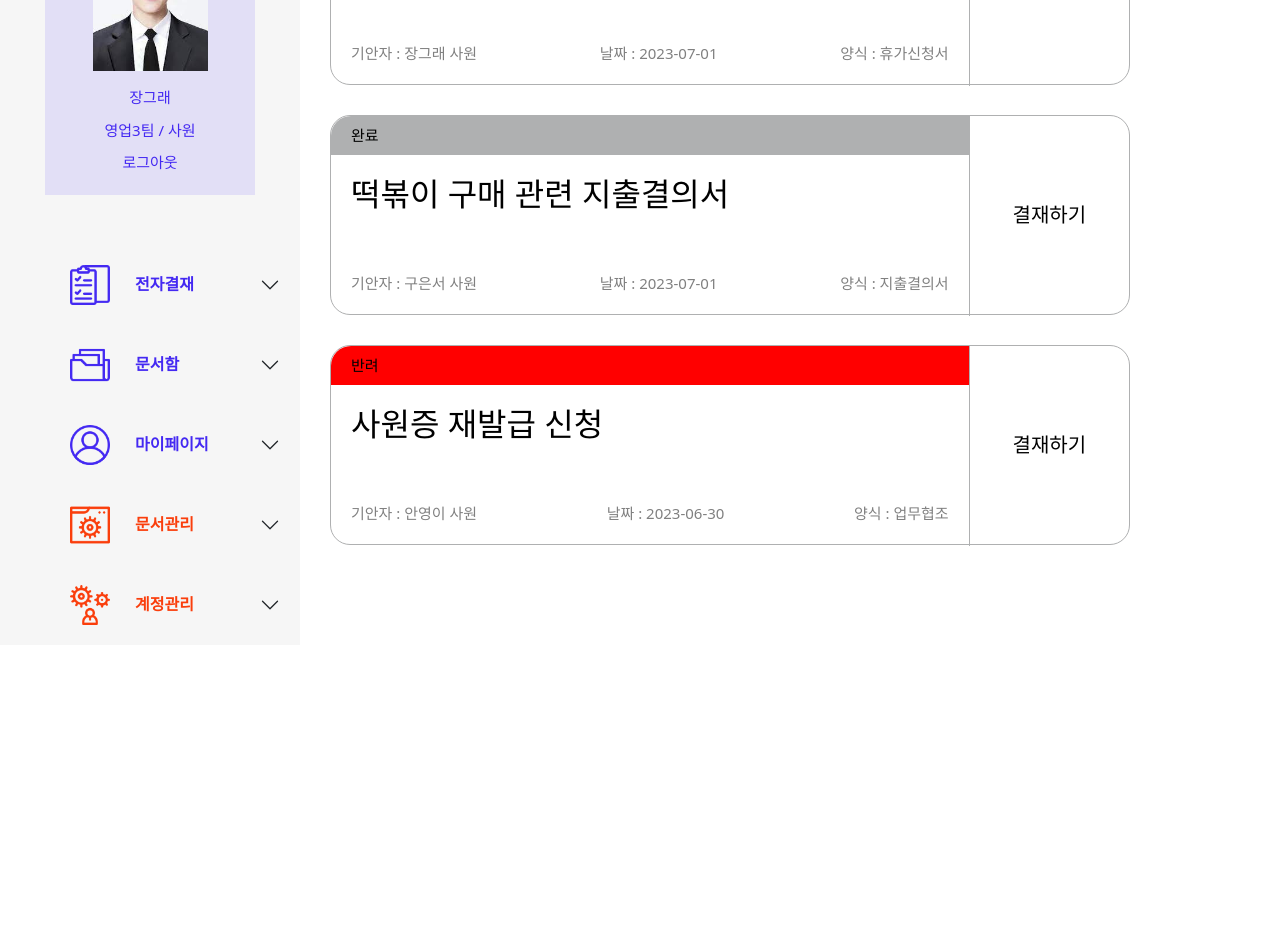
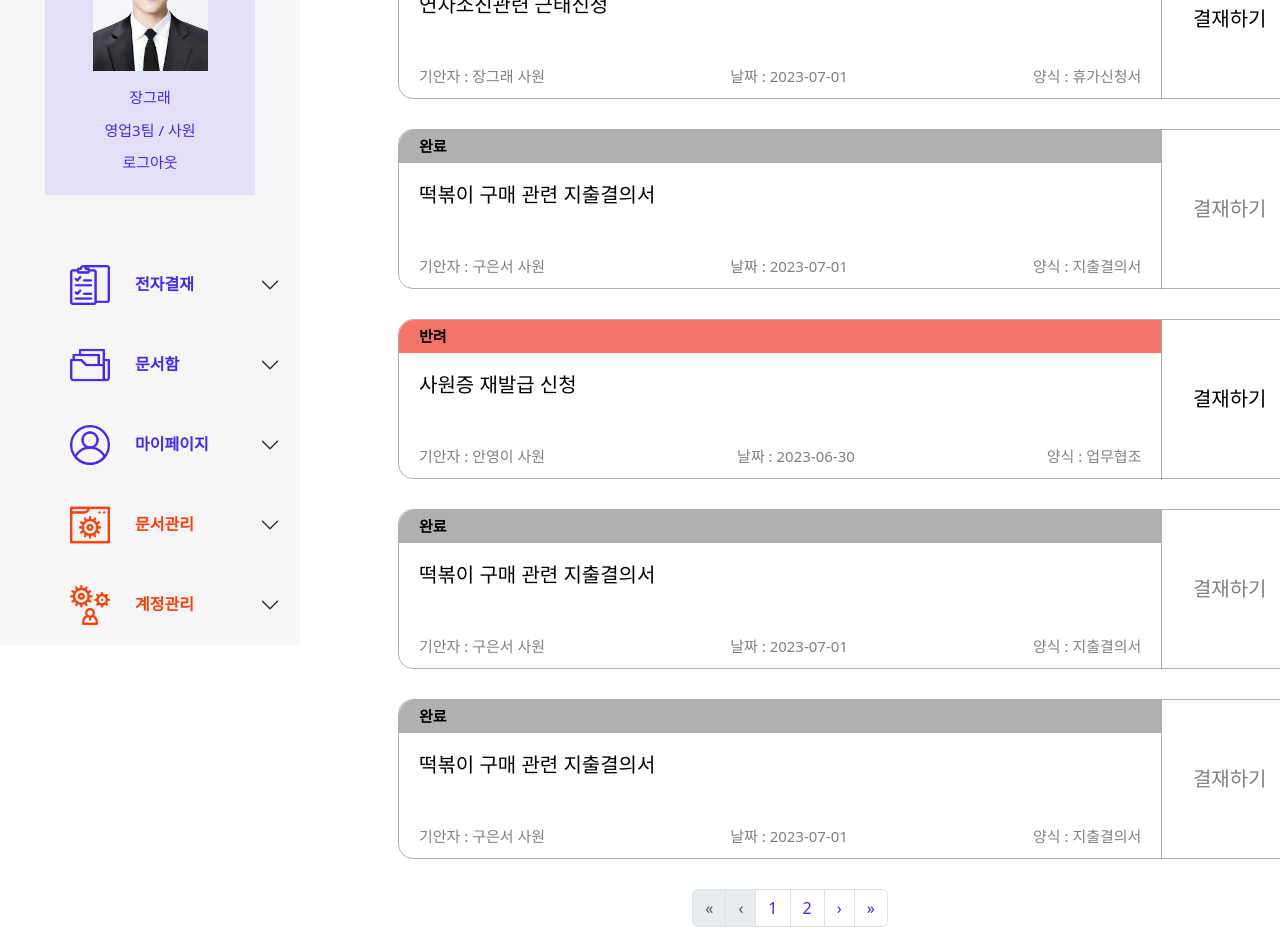
Before and after one commit to silverwest-k/GroupWare, a React (Create React App) app: page /page/receivedocument in a window 1280 px wide. Shown: the part 240-1183 px from the top of the page. Before the commit the page ends 885 px from the top, so only its background shows below. Built offline with nearby package versions, Linux system fonts and the light colour scheme.

Commit message:
모달 컴포넌트 분리, 페이지 CSS 일부수정

```diff
--- a/src/COMPONENT/LAYOUT/Sidebar.jsx
+++ b/src/COMPONENT/LAYOUT/Sidebar.jsx
@@ -14,6 +14,7 @@ function Sidebar() {
         const selectMenu = e.target.textContent;
         changeTitle(selectMenu);
     }
+
 
     const handleLink = (link) => {
         setActiveLink(link);
--- a/src/PAGES/ACCOUNT-MNG/AccountManagement.module.css
+++ b/src/PAGES/ACCOUNT-MNG/AccountManagement.module.css
@@ -3,6 +3,7 @@
     height: 100%;
     color: #fa3e0c;
     font-weight: bold;
+    margin: auto;
 }
 
 .container {
--- /dev/null
+++ b/src/PAGES/ACCOUNT-MNG/DeleteModal.jsx
@@ -0,0 +1,29 @@
+import {Button, Modal} from "react-bootstrap";
+import styles from "./AccountManagement.module.css";
+
+function DeleteModal({handleClose}) {
+
+    return(
+        <>
+            <Modal.Header closeButton className={styles.modalHeader}>
+                <Modal.Title style={{fontWeight:"bold"}}>계정삭제</Modal.Title>
+            </Modal.Header>
+            <Modal.Body>
+                계정을 완전히 삭제하시겠습니까?
+                <div style={{float:"right"}}>
+                    <Button variant="secondary"
+                            onClick={handleClose}
+                            style={{margin:"40px 15px 10px 0"}}
+                    >취소</Button>
+
+                    <Button variant="primary"
+                            className={styles.button}
+                            style={{margin:"40px 10px 10px 0"}}
+                    >확인</Button>
+                </div>
+            </Modal.Body>
+        </>
+    )
+}
+
+export default DeleteModal
--- a/src/PAGES/DOCUMENT/ReceiveDocument.jsx
+++ b/src/PAGES/DOCUMENT/ReceiveDocument.jsx
@@ -1,4 +1,7 @@
 import styles from "./ReceiveDocument.module.css"
+import Pagination from "react-bootstrap/Pagination";
+import {useState} from "react";
+import {Button, FormControl, InputGroup} from "react-bootstrap";
 
 function ReceiveDocument() {
     const data = [
@@ -22,16 +25,72 @@ function ReceiveDocument() {
             date: "2023-06-30",
             form: "업무협조",
             state: "반려"
-        }
+        },
+        {
+            title: "떡볶이 구매 관련 지출결의서",
+            name: "구은서 사원",
+            date: "2023-07-01",
+            form: "지출결의서",
+            state: "완료"
+        },
+        {
+            title: "떡볶이 구매 관련 지출결의서",
+            name: "구은서 사원",
+            date: "2023-07-01",
+            form: "지출결의서",
+            state: "완료"
+        },
+        {
+            title: "떡볶이 구매 관련 지출결의서",
+            name: "구은서 사원",
+            date: "2023-07-01",
+            form: "지출결의서",
+            state: "완료"
+        },
+        {
+            title: "떡볶이 구매 관련 지출결의서",
+            name: "구은서 사원",
+            date: "2023-07-01",
+            form: "지출결의서",
+            state: "완료"
+        },
+        {
+            title: "떡볶이 구매 관련 지출결의서",
+            name: "구은서 사원",
+            date: "2023-07-01",
+            form: "지출결의서",
+            state: "완료"
+        },
+        {
+            title: "떡볶이 구매 관련 지출결의서",
+            name: "구은서 사원",
+            date: "2023-07-01",
+            form: "지출결의서",
+            state: "완료"
+        },
     ]
 
+    const [limit, setLimit] = useState(5);
+    const [page, setPage] = useState(1);
+
+    const offset= (page - 1) * limit;
+    const total = data.length;
+    const pageNum = Math.ceil(total/limit);
     const getBackgroundColor = (state) => {
-        return state === "진행중" ? "orange" : state === "완료" ? "#afb0b1" : state === "반려" ? "red" : "white";
+        return state === "진행중" ? "#f6c76a" : state === "완료" ? "#afb0b1" : state === "반려" ? "#f6736a" : "white";
     };
 
     return(
         <div className={styles.wrapper}>
-            {data.map((data, index)=> {
+            <div className={styles.container}>
+                <div className={styles.search}>
+                    <InputGroup className="mb-3">
+                        <FormControl type="text" className="form-control-lg" placeholder="제목" />
+                        <Button className={styles.searchButton}> 검색 </Button>
+                    </InputGroup>
+                </div>
+
+                    {data.slice(offset, offset + limit).map((data, index)=> {
                     return(
                         <div className={styles.cardContainer}>
                             <div className={styles.contents}>
@@ -41,7 +100,7 @@ function ReceiveDocument() {
                                     {data.state}
                                 </div>
                                 <div className={styles.cardUpper}>
-                                <h2>{data.title}</h2>
+                                    <h5>{data.title}</h5>
                                 </div>
                                 <div className={styles.cardLower}>
                                     <div>기안자 : {data.name}</div>
@@ -53,13 +112,37 @@ function ReceiveDocument() {
                             <div className={styles.divisionLine}/>
 
                             <div className={styles.approvalButton}
-                             style={{ cursor: data.state === "완료" ? "not-allowed" : "pointer" }}
+                                 style={{ cursor: data.state === "완료" ? "not-allowed" : "pointer" ,
+                                          color: data.state === "완료" ? "gray" : ""
+                            }}
                             >
                                 결재하기
                             </div>
                         </div>
                     )
                 })}
+
+                <div className={styles.pagination}>
+                    <Pagination>
+                        <Pagination.First onClick={()=>setPage(1)} disabled={page===1}/>
+                        <Pagination.Prev onClick={()=>setPage(page-1)} disabled={page===1}/>
+                        {Array(pageNum)
+                            .fill()
+                            .map((_, i)=>(
+                                <Pagination.Item
+                                    key={i+1}
+                                    onClick = {()=> setPage(i+1)}
+                                    aria-current={page === i+1 && "page"}
+                                >
+                                    {i+1}
+                                </Pagination.Item>
+                            ))
+                        }
+                        <Pagination.Next onClick={()=>setPage(page+1)} disabled={page===pageNum} />
+                        <Pagination.Last onClick={()=>setPage(pageNum)} disabled={page===pageNum}/>
+                    </Pagination>
+                </div>
+            </div>
         </div>
     )
 }
--- a/src/PAGES/DOCUMENT/ReceiveDocument.module.css
+++ b/src/PAGES/DOCUMENT/ReceiveDocument.module.css
@@ -4,20 +4,47 @@
     color: black;
 }
 
+.container {
+    width: 80%;
+    margin: auto;
+}
+
+.search {
+    width: 30%;
+    float: right;
+    margin: 20px 50px 0 0 ;
+}
+
+.searchButton {
+    --bs-btn-bg:#4429f2;
+    --bs-btn-border-color:#4429f2;
+    --bs-btn-hover-bg: rgba(68, 41, 242, 0.7);
+    --bs-btn-hover-border-color: none;
+    --bs-btn-active-bg:#4429f2;
+    --bs-btn-active-border-color:#4429f2;
+}
+
 .cardContainer {
-    width: 800px;
-    height: 200px;
+    width: 900px;
+    height: 160px;
     border: 1px solid #afb0b1;
-    border-radius: 20px;
+    border-radius: 15px;
     display: flex;
     flex-direction: row;
-    margin: 30px;
+    margin: 30px auto;
 }
 
 .contents {
     display: flex;
     flex-direction: column;
-    width: 80%;
+    width: 85%;
+}
+
+.upperState {
+    font-size: 15px;
+    font-weight: bold;
+    padding: 5px 20px;
+    border-top-left-radius: 15px;
 }
 
 .cardUpper {
@@ -25,12 +52,6 @@
     flex-direction: column;
     height: 200px;
     padding: 20px;
-}
-
-.upperState {
-    font-size: 15px;
-    padding: 8px 20px;
-    border-top-left-radius: 20px;
 }
 
 .cardLower {
@@ -45,12 +66,25 @@
 .divisionLine{
     border-right: 1px solid #afb0b1;
     margin: auto;
-    height: 200px;
+    height: 160px;
 }
 
 .approvalButton {
-    width: 20%;
+    width: 15%;
     margin: auto;
     text-align: center;
     /*cursor: pointer;*/
 }
+
+.pagination {
+    display: flex;
+    justify-content: center;
+}
+
+.pagination li{
+    --bs-pagination-color: #4429f2;
+    --bs-pagination-hover-color: #180882;
+    --bs-pagination-focus-color: white;
+    --bs-pagination-focus-bg: #4429f2;
+    --bs-pagination-focus-box-shadow: none;
+}
--- a/src/PAGES/DOCUMENT/ReportDocument.jsx
+++ b/src/PAGES/DOCUMENT/ReportDocument.jsx
@@ -6,18 +6,18 @@ import {Button, Form, FormControl, InputGroup, Table} from "react-bootstrap";
 import {useEffect, useState} from "react";
 
 function ReportDocument() {
-    const [post, setPost] = useState([]);
+    const [data, setData] = useState([]);
     const [limit, setLimit] = useState(10);
     const [page, setPage] = useState(1);
 
     const offset= (page - 1) * limit;
-    const total = post.length;
+    const total = data.length;
     const pageNum = Math.ceil(total/limit);
 
     useEffect(() => {
         fetch("https://jsonplaceholder.typicode.com/posts")
             .then((res) => res.json())
-            .then((data) => setPost(data));
+            .then((data) => setData(data));
     }, []);
 
     return(
@@ -35,12 +35,12 @@ function ReportDocument() {
 
             <div className={styles.tableContainer}>
 
-                <Form className={styles.search}>
+                <div className={styles.search}>
                     <InputGroup className="mb-3">
                         <FormControl type="text" className="form-control-lg" placeholder="제목" />
                         <Button className={styles.searchButton}> 검색 </Button>
                     </InputGroup>
-                </Form>
+                </div>
 
                 <Table hover>
                     <thead className={styles.tableHead}>
@@ -52,7 +52,7 @@ function ReportDocument() {
                     </thead>
 
                     <tbody>
-                    {post.slice(offset, offset + limit).map((data)=>{
+                    {data.slice(offset, offset + limit).map((data)=>{
                         return(
                             <tr key={data.id}>
                                 <td>{data.id}</td>
@@ -84,7 +84,7 @@ function ReportDocument() {
                     <Pagination.Next onClick={()=>setPage(page+1)} disabled={page===pageNum} />
                     <Pagination.Last onClick={()=>setPage(pageNum)} disabled={page===pageNum}/>
                 </Pagination>
-                    {/*<Pagination.Ellipsis />*/}
+                {/*<Pagination.Ellipsis />*/}
             </div>
         </div>
     )
--- a/src/PAGES/DOCUMENT/ReportDocument.module.css
+++ b/src/PAGES/DOCUMENT/ReportDocument.module.css
@@ -1,12 +1,11 @@
 .wrapper {
-    margin: 20px;
     height: 100%;
     width: 100%;
 }
 
 .divisionLine {
     border-bottom: 1.5px solid #4429f2;
-    margin: 20px auto;
+    margin: 10px auto;
     width: 600px;
 }
 
@@ -21,7 +20,7 @@
     background: rgba(68, 41, 242, 0.11);
     color: #4429f2;
     font-size: 20px;
-    padding: 8px 30px;
+    padding: 5px 30px;
 }
 
 .button {
@@ -34,6 +33,7 @@
     width: 30%;
     float: right;
 }
+
 .searchButton {
     --bs-btn-bg:#4429f2;
     --bs-btn-border-color:#4429f2;
@@ -44,8 +44,9 @@
 }
 
 .tableContainer {
-    margin: 50px 50px;
-    width: 1000px;
+    margin: 50px 100px;
+    width: 80%;
+    height: 900px;
 }
 
 .tableHead th {
```
Also changed, not shown: src/PAGES/ACCOUNT-MNG/AccountManagement.jsx (+7 -19 lines). Lines whose indentation alone changed are shown as unchanged.
